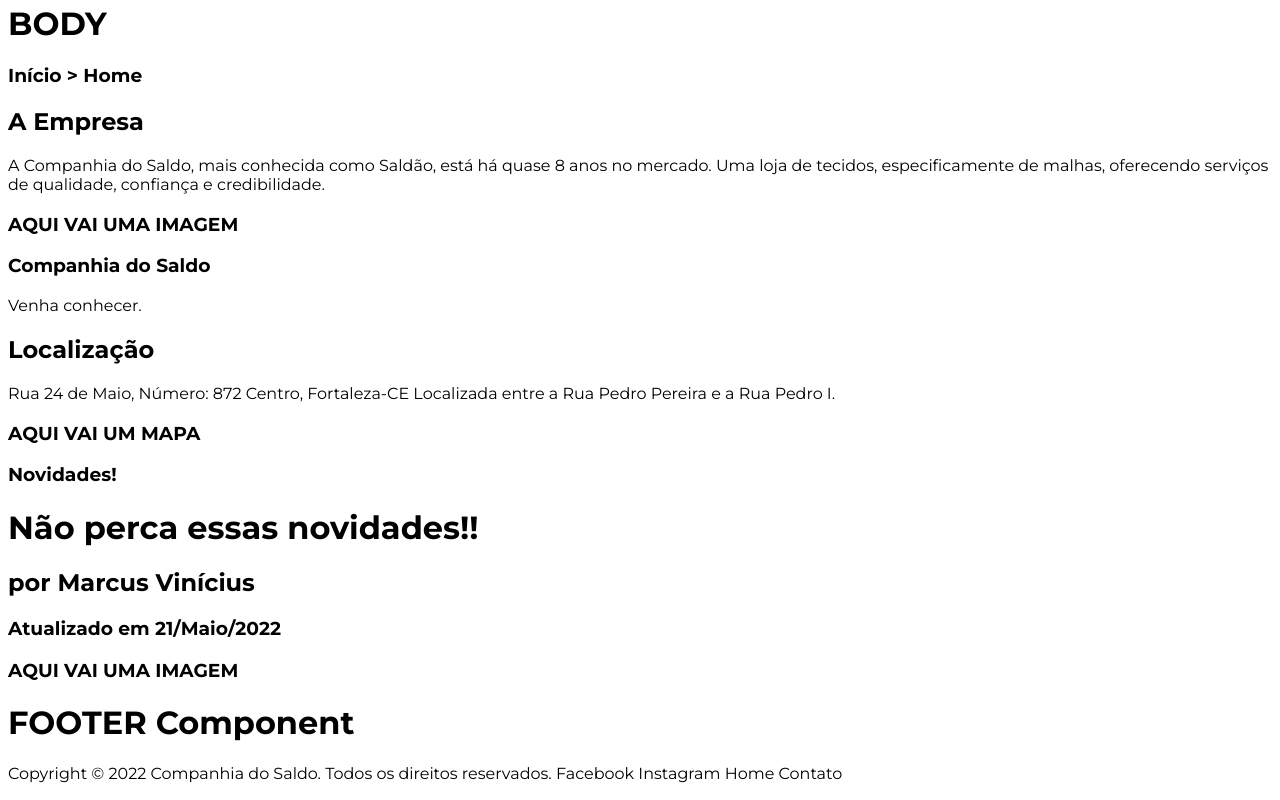
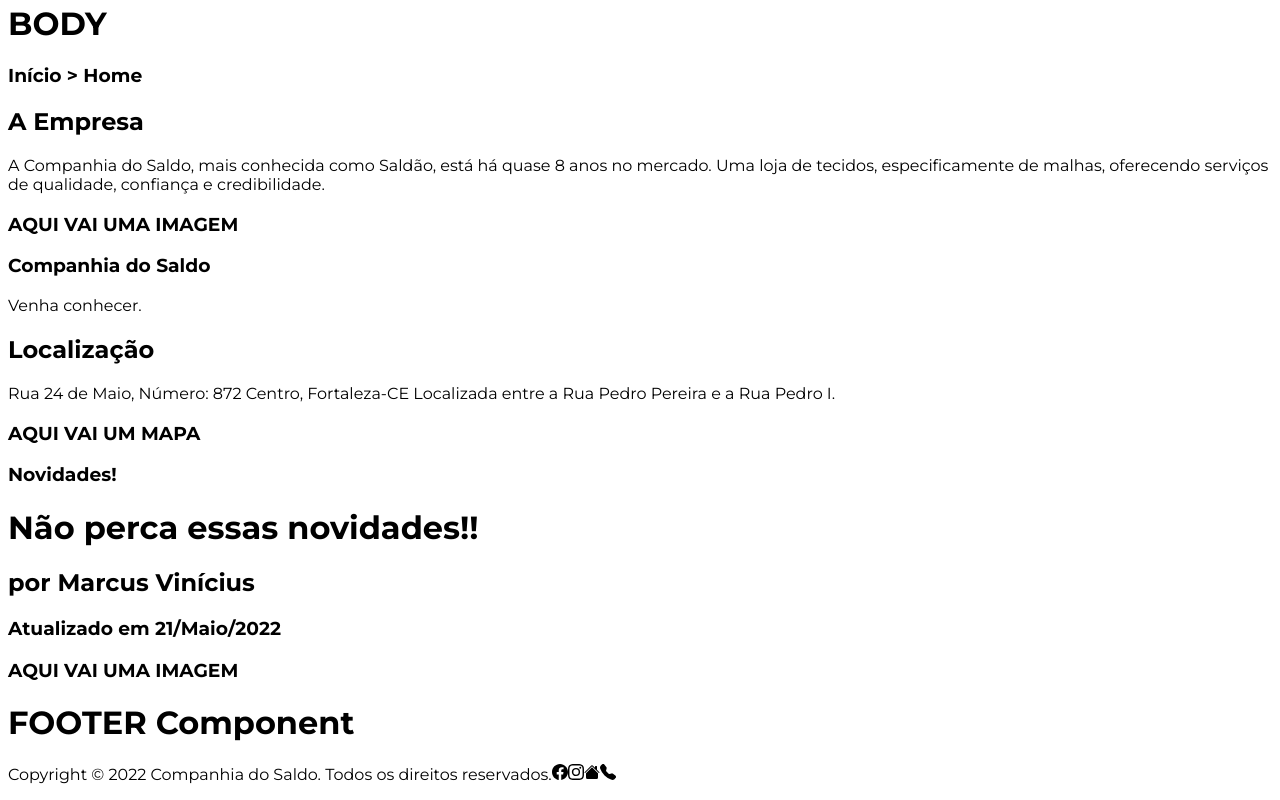
Before and after one commit to marcusviniciusmo/Companhia_Do_Saldo_Website, a React (Vite) app in the folder frontend/: page / in a window 1280 px wide. Shown: the part 412-1212 px from the top of the page. Built offline with nearby package versions, Linux system fonts and the light colour scheme.

Commit message:
Importing Footer component icons

```diff
--- a/frontend/src/components/Footer/index.tsx
+++ b/frontend/src/components/Footer/index.tsx
@@ -1,3 +1,4 @@
+import { BsFacebook, BsInstagram, BsFillHouseFill, BsFillTelephoneFill } from 'react-icons/bs';
 import { GetCurrentYear } from "../../utils/Functions";
 
 export function Footer() {
@@ -6,10 +7,14 @@ export function Footer() {
       <h1>FOOTER Component</h1>
       <p>
         Copyright &copy; {GetCurrentYear()} Companhia do Saldo. Todos os direitos reservados.
-        Facebook
-        Instagram
-        Home
-        Contato
+
+        <BsFacebook />
+
+        <BsInstagram />
+
+        <BsFillHouseFill />
+
+        <BsFillTelephoneFill />
       </p>
     </>
   );
```
